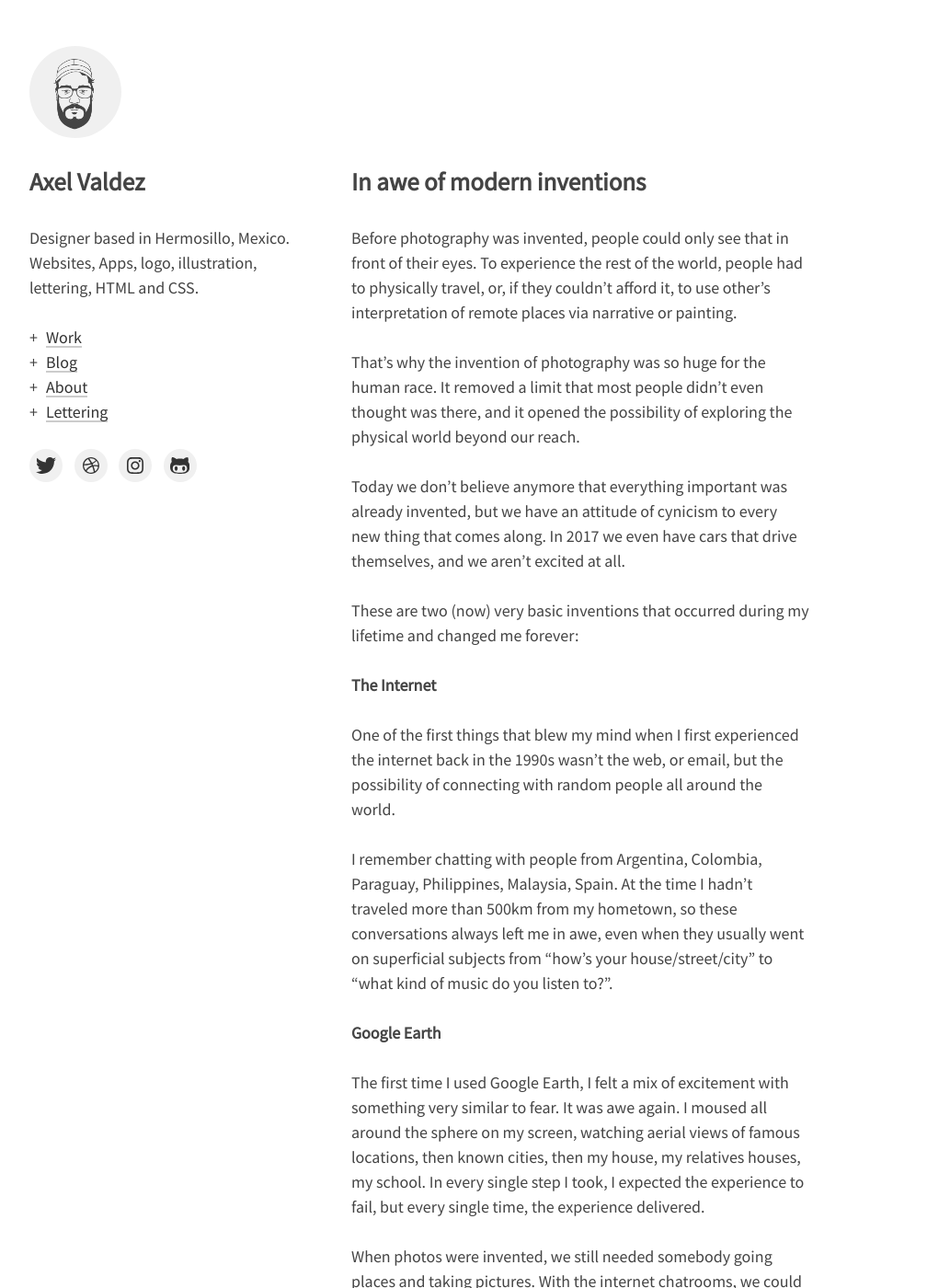
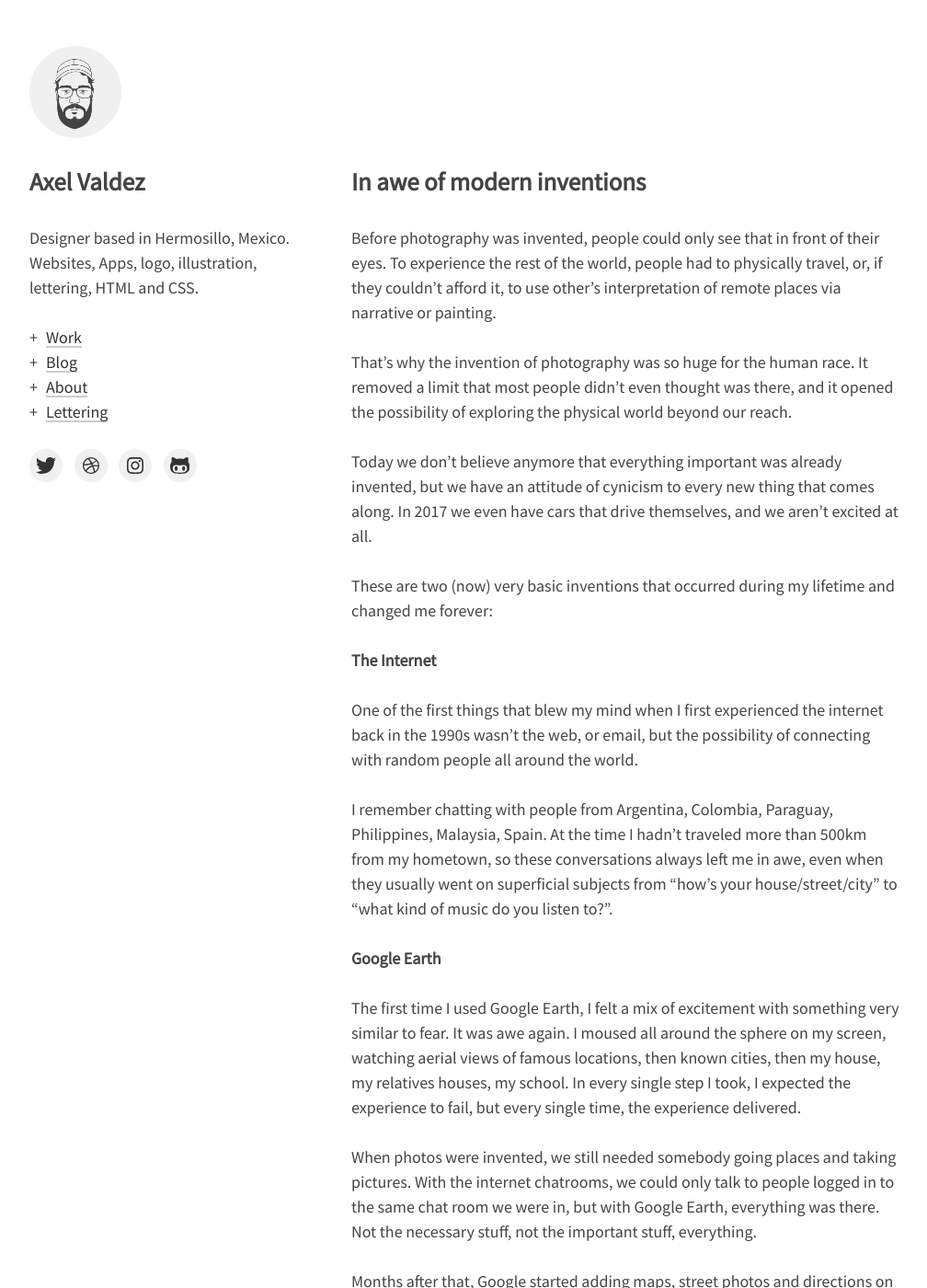
Before and after one commit to ArchGalileu/axelvaldez-barbajs, a Jekyll site: the page built from _posts/2017-06-28-in-awe-of-modern-inventions.md, in a window 1280 px wide and 1400 px high. Shown: the whole window at 92% size, without its empty margins (18-1026 px from the left). Built offline with Jekyll 4.4.1, drawn with Linux system fonts in a browser that asks for light colours.

Commit message:
Change responsive post width for fluidity

```diff
--- a/assets/css/style.css
+++ b/assets/css/style.css
@@ -338,10 +338,7 @@ main ul:not(.postlist) li:before{
   main h1{
     padding-top: 100px;
   }
-}
-
-@media screen and (min-width: 1260px){
   .post{
-    max-width: 60%;
+    max-width: 600px;
   }
 }
```
